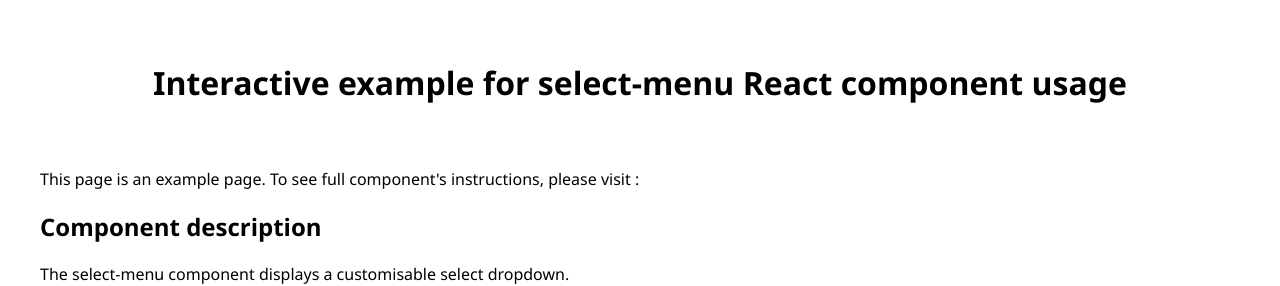
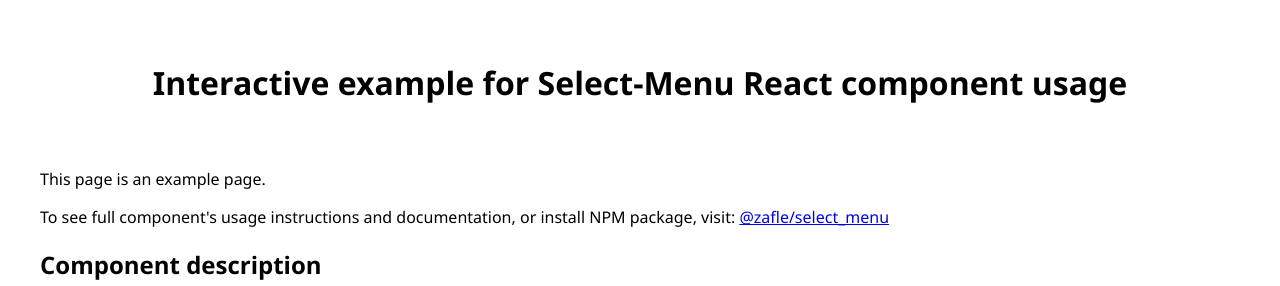
Before and after one commit to zafle/select_menu, a React (Vite) app: page / in a window 1280 px wide. Shown: the top 286 px of the page. Built offline with nearby package versions, Linux system fonts and the light colour scheme.

Commit message:
add link to npm package on App page

```diff
--- a/src/App.jsx
+++ b/src/App.jsx
@@ -6,16 +6,24 @@ import './App.css'
 
 /**
  *
- * @returns Example page for SelectMenu component usage with interactive comonent design
+ * @returns Example page for SelectMenu component usage with interactive component design
  */
 function App() {
   return (
     <div className="main-container">
-      <h1>Interactive example for select-menu React component usage</h1>
+      <h1>Interactive example for Select-Menu React component usage</h1>
+      <p>This page is an example page.</p>
       <p>
-        This page is an example page. To see full component&apos;s instructions,
-        please visit :
+        To see full component&apos;s usage instructions and documentation, or
+        install NPM package, visit:{' '}
+        <a
+          href="http://www.npmjs.com/package/@zafle/select_menu/v/1.0.8"
+          target="_blank"
+        >
+          @zafle/select_menu
+        </a>
       </p>
+
       <h2>Component description</h2>
       <p>The select-menu component displays a customisable select dropdown.</p>
       <h2>Component required props</h2>
@@ -30,6 +38,10 @@ function App() {
         <ConfigSelectForm />
         <GeneratedCode />
       </ConfigProvider>
+      <h2>Author</h2>
+      <p>Zafle</p>
+      <h2>License</h2>
+      <p>MIT</p>
     </div>
   )
 }
```
